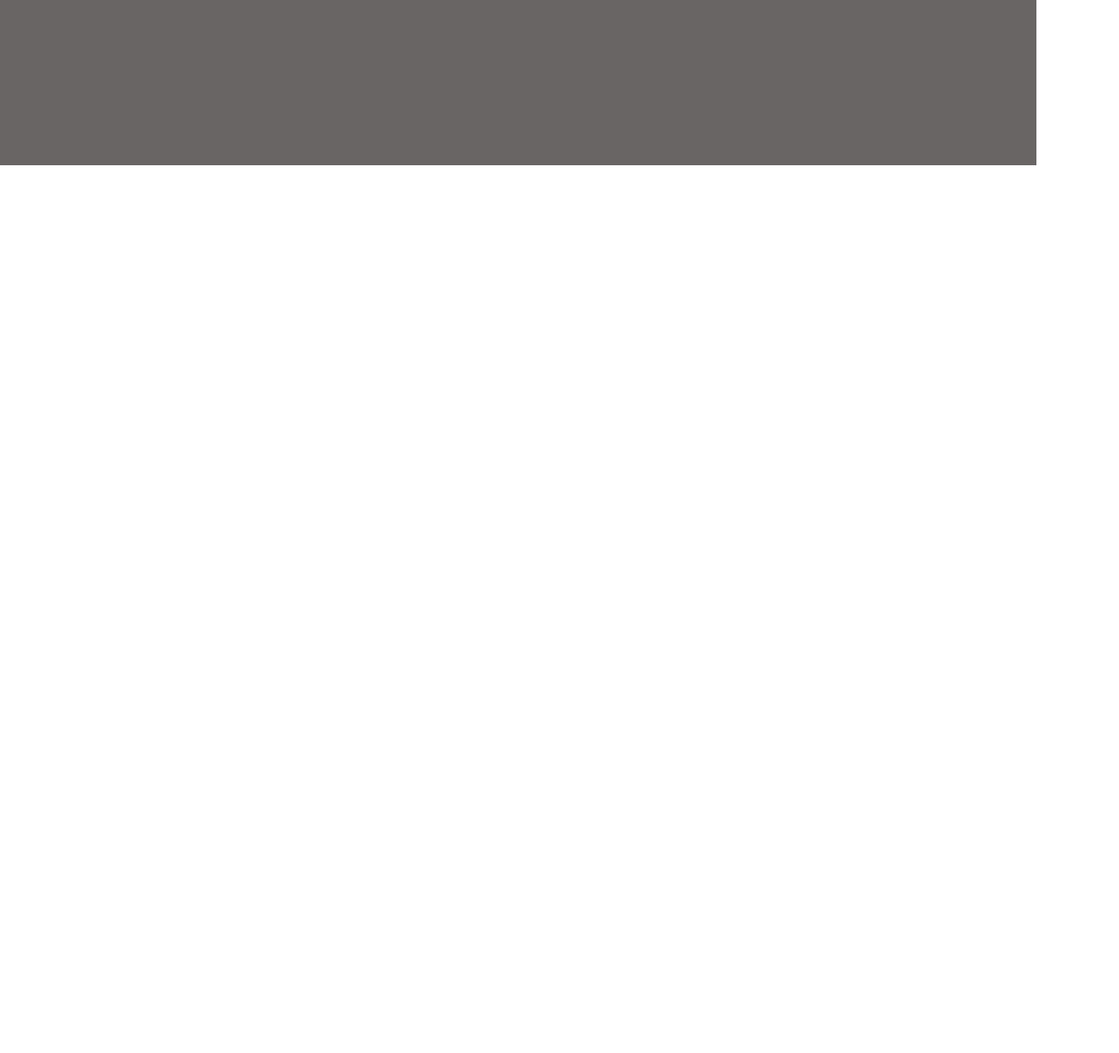
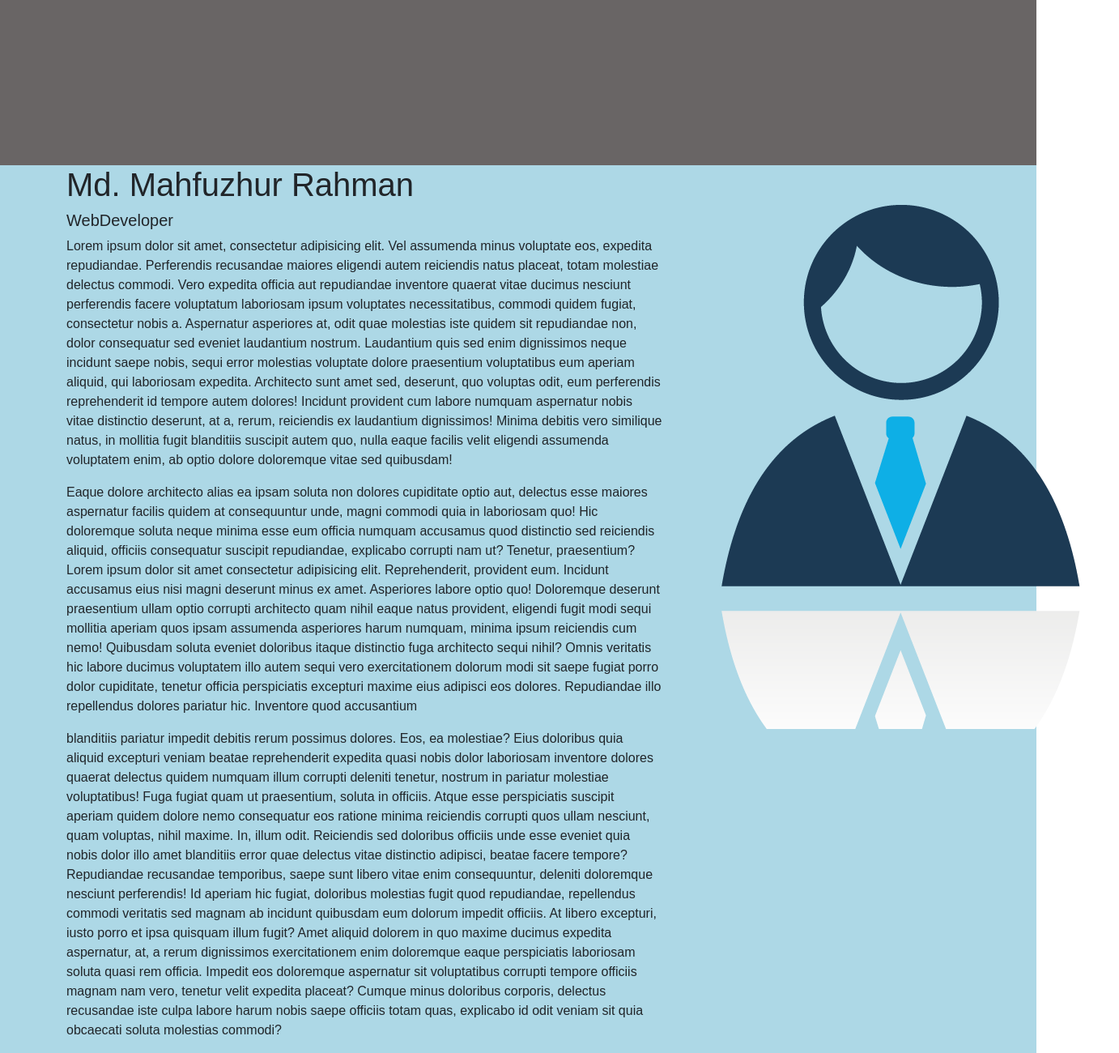
Before and after one commit to mahfuz640/protfolio-three, a plain HTML site: page index.html in a window 1280 px wide. Shown: the part 672-1972 px from the top of the page at 81% size, 1382 px wide, since content can reach past the window. Before the commit the page ends 876 px from the top, so only its background shows below. Drawn offline with nearby package versions, Linux system fonts and the light colour scheme.

Commit message:
last up-date

```diff
--- a/index.html
+++ b/index.html
@@ -11,7 +11,7 @@
 
 <body>
     <!-- navbar -->
-    <nav class="navbar navbar-expand-lg navbar-light  ">
+    <nav class="navbar navbar-expand-lg navbar-light">
         <div class="container-fluid">
             <a class="navbar-brand" href="#">
                 <img src="img/pngtree-vector-business-man-icon-png-image_966609.jpg" width="50px" alt="">
@@ -25,13 +25,19 @@
                         <a class="nav-link active" aria-current="page" href="#">Home</a>
                     </li>
                     <li class="nav-item">
-                        <a class="nav-link" href="#">Features</a>
+                        <a class="nav-link" href="#About">About</a>
                     </li>
                     <li class="nav-item">
-                        <a class="nav-link" href="#">Pricing</a>
+                        <a class="nav-link" href="#Education">Education</a>
                     </li>
                     <li class="nav-item">
-                        <a class="nav-link" href="#">Disabled</a>
+                        <a class="nav-link" href="#Project">Project</a>
+                    </li>
+                    <li class="nav-item">
+                        <a class="nav-link" href="#Gallary">Gallery</a>
+                    </li>
+                    <li class="nav-item">
+                        <a class="nav-link" href="#Portfolio">Portfolio</a>
                     </li>
                 </ul>
             </div>
@@ -48,7 +54,44 @@
             </div>
         </div>
     </div>
+    <!-- this is about section  -->
+    <div class="about-container">
+        <div class="container">
+            <div class="row">
+                <div class="col-md-8 ">
+                    <h1>Md. Mahfuzhur Rahman</h1>
+                    <h5>WebDeveloper</h5>
 
+                    <p> Lorem ipsum dolor sit amet, consectetur adipisicing elit. Vel assumenda minus voluptate eos, expedita repudiandae. Perferendis recusandae maiores eligendi autem reiciendis natus placeat, totam molestiae delectus commodi. Vero expedita
+                        officia aut repudiandae inventore quaerat vitae ducimus nesciunt perferendis facere voluptatum laboriosam ipsum voluptates necessitatibus, commodi quidem fugiat, consectetur nobis a. Aspernatur asperiores at, odit quae molestias
+                        iste quidem sit repudiandae non, dolor consequatur sed eveniet laudantium nostrum. Laudantium quis sed enim dignissimos neque incidunt saepe nobis, sequi error molestias voluptate dolore praesentium voluptatibus eum aperiam aliquid,
+                        qui laboriosam expedita. Architecto sunt amet sed, deserunt, quo voluptas odit, eum perferendis reprehenderit id tempore autem dolores! Incidunt provident cum labore numquam aspernatur nobis vitae distinctio deserunt, at a, rerum,
+                        reiciendis ex laudantium dignissimos! Minima debitis vero similique natus, in mollitia fugit blanditiis suscipit autem quo, nulla eaque facilis velit eligendi assumenda voluptatem enim, ab optio dolore doloremque vitae sed quibusdam!</p>
+
+
+                    <p> Eaque dolore architecto alias ea ipsam soluta non dolores cupiditate optio aut, delectus esse maiores aspernatur facilis quidem at consequuntur unde, magni commodi quia in laboriosam quo! Hic doloremque soluta neque minima esse eum
+                        officia numquam accusamus quod distinctio sed reiciendis aliquid, officiis consequatur suscipit repudiandae, explicabo corrupti nam ut? Tenetur, praesentium? Lorem ipsum dolor sit amet consectetur adipisicing elit. Reprehenderit,
+                        provident eum. Incidunt accusamus eius nisi magni deserunt minus ex amet. Asperiores labore optio quo! Doloremque deserunt praesentium ullam optio corrupti architecto quam nihil eaque natus provident, eligendi fugit modi sequi
+                        mollitia aperiam quos ipsam assumenda asperiores harum numquam, minima ipsum reiciendis cum nemo! Quibusdam soluta eveniet doloribus itaque distinctio fuga architecto sequi nihil? Omnis veritatis hic labore ducimus voluptatem illo
+                        autem sequi vero exercitationem dolorum modi sit saepe fugiat porro dolor cupiditate, tenetur officia perspiciatis excepturi maxime eius adipisci eos dolores. Repudiandae illo repellendus dolores pariatur hic. Inventore quod accusantium
+                    </p>
+                    <p>blanditiis pariatur impedit debitis rerum possimus dolores. Eos, ea molestiae? Eius doloribus quia aliquid excepturi veniam beatae reprehenderit expedita quasi nobis dolor laboriosam inventore dolores quaerat delectus quidem numquam
+                        illum corrupti deleniti tenetur, nostrum in pariatur molestiae voluptatibus! Fuga fugiat quam ut praesentium, soluta in officiis. Atque esse perspiciatis suscipit aperiam quidem dolore nemo consequatur eos ratione minima reiciendis
+                        corrupti quos ullam nesciunt, quam voluptas, nihil maxime. In, illum odit. Reiciendis sed doloribus officiis unde esse eveniet quia nobis dolor illo amet blanditiis error quae delectus vitae distinctio adipisci, beatae facere tempore?
+                        Repudiandae recusandae temporibus, saepe sunt libero vitae enim consequuntur, deleniti doloremque nesciunt perferendis! Id aperiam hic fugiat, doloribus molestias fugit quod repudiandae, repellendus commodi veritatis sed magnam
+                        ab incidunt quibusdam eum dolorum impedit officiis. At libero excepturi, iusto porro et ipsa quisquam illum fugit? Amet aliquid dolorem in quo maxime ducimus expedita aspernatur, at, a rerum dignissimos exercitationem enim doloremque
+                        eaque perspiciatis laboriosam soluta quasi rem officia. Impedit eos doloremque aspernatur sit voluptatibus corrupti tempore officiis magnam nam vero, tenetur velit expedita placeat? Cumque minus doloribus corporis, delectus recusandae
+                        iste culpa labore harum nobis saepe officiis totam quas, explicabo id odit veniam sit quia obcaecati soluta molestias commodi?
+                    </p>
+                </div>
+                <div class="col-md-4">
+                    <img class="image p-5" src="img/PinClipart.com_smart-person-clip-art_4530364.png" alt="">
+                </div>
+            </div>
+
+        </div>
+
+    </div>
 
 
     <script src="https://cdn.jsdelivr.net/npm/bootstrap@5.1.0/dist/js/bootstrap.bundle.min.js" integrity="sha384-U1DAWAznBHeqEIlVSCgzq+c9gqGAJn5c/t99JyeKa9xxaYpSvHU5awsuZVVFIhvj" crossorigin="anonymous"></script>
--- a/style.css
+++ b/style.css
@@ -9,3 +9,7 @@ body {
 .banner-column {
     background-color: lightgray;
 }
+
+.about-container {
+    background-color: lightblue
+}
```
